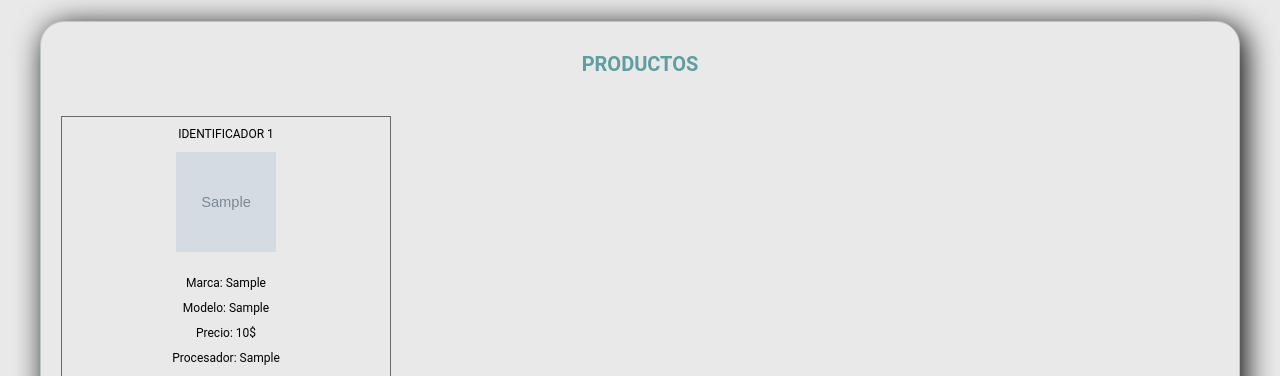
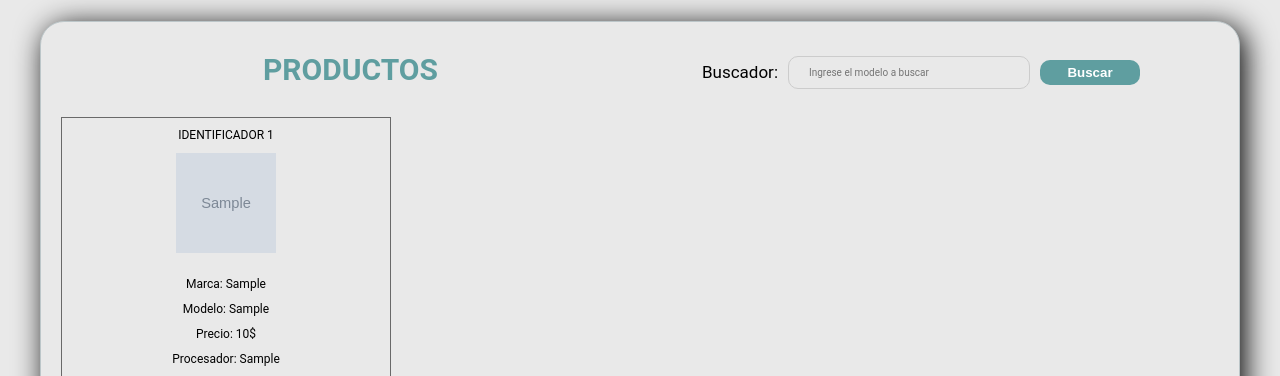
Before and after one commit to xFlameLiq/HTTP, a PHP site: page /productos.php in a window 1280 px wide. Shown: the part 72-448 px from the top of the page. Run offline with PHP 8.4, Linux system fonts and the light colour scheme; tables that the repository leaves empty or names only in its code hold one stand-in row (values such as "Sample post"); grey boxes marked "Sample" are stand-in pictures; data that the repository does not hold is empty; some libraries are stand-ins or nearby versions.

Commit message:
Proyecto terminado

```diff
--- a/css/productos.css
+++ b/css/productos.css
@@ -13,6 +13,7 @@ html {
 }
 
 h1 {
+    font-size: 3rem;
     text-align: center;
     color: cadetblue;
     margin-bottom: 2rem;
@@ -29,7 +30,7 @@ p {
 }
 
 .title {
-    margin-bottom: 4rem;
+
 }
 
 .imagen {
@@ -37,6 +38,17 @@ p {
     width: 35rem;
     margin-bottom: 5rem;
 }
+
+.title-container {
+
+}
+
+.header-prod-container {
+    margin-bottom: 1rem;
+    display: grid;
+    grid-template-columns: repeat(2,1fr);
+}
+
 
 .container-prod {
     width: 120rem;
@@ -69,7 +81,6 @@ p {
 
 .container-prod>div label {
     display: block;
-    font-weight: bold;
 }
 .container-prod>div input {
     all: unset;
@@ -121,3 +132,57 @@ p {
     margin-bottom: 3rem;
     height: 35rem;
 }
+
+.search-form {
+    width: 50rem;
+}
+
+.buscador {
+    display: flex;
+    width: 100%;
+    height: 4rem;
+    justify-content: flex-end;
+}
+
+
+.buscador>div  {
+    display: flex;
+    justify-content: center;
+    align-items: center;
+    margin: 10px 0;
+}
+.buscador>div label {
+    display: block;
+    font-size: 1.7rem;
+}
+.buscador>div input {
+    all: unset;
+    font-size: 1rem;
+    padding: 10px 20px;
+    margin-left: 10px;
+    border-radius: 10px;
+    width: 20rem;
+    border: 1px solid #ccc;
+}
+
+.buscador > .btn-buscador {
+    margin-left: 1rem;
+}
+
+.buscador button {
+    border: none;
+    width: 10rem;
+    padding: 5px 20px;
+    background-color: cadetblue;
+    border-radius: 10px;
+    font-weight: bold;
+    margin: 0 auto;
+    color: #fff;
+    cursor: pointer;
+}
+
+.buscador button:hover {
+    outline: 1px solid cadetblue;
+    background-color: #fff;
+    color: cadetblue;
+}
--- a/css/shopping_car.css
+++ b/css/shopping_car.css
@@ -23,6 +23,7 @@ h1 {
     text-align: center;
     line-height: 1.5rem;
 }
+
 
 
 .shopping_cart-container {
--- a/productos.php
+++ b/productos.php
@@ -49,12 +49,33 @@ $query=mysqli_query($con,$sql);
     </div>
   </header>
 
+
+
+
   <div class="container-prod">
-    <h1 class="title">PRODUCTOS</h1>
+    <div class="header-prod-container">
+            <div class="title-container">
+                <h1 class="title">PRODUCTOS</h1>
+            </div>
+            <div class="search-container">
+                <form class="search-form" action="" method="GET">
+                     <div class="buscador">
+                        <div>
+                            <label for="buscador">Buscador:</label>
+                             <input class="box" type="text" name="buscador" id="buscador" placeholder="Ingrese el modelo a buscar" />
+                        </div>
+                        <div class="btn-buscador"><button type="submit" name="buscar" id="buscar">Buscar</button>
+                        </div>
+                    </div>
+                </form>
+            </div>
+        </div>
     <div class="content-devices">
     <?php
-
-        while($row=mysqli_fetch_array($query)) {
+    if(isset($_GET['buscar'])) {
+        $busqueda=$_GET['buscador'];
+        $consulta = $con->query("SELECT * FROM products WHERE modelo LIKE '%$busqueda%'");
+        while($row = $consulta->fetch_array()) {
 
 ?>
         <div class="products">
@@ -78,8 +99,35 @@ $query=mysqli_query($con,$sql);
             </div>
         </div>
         <?php
+            }
+        } else {
+            while($row=mysqli_fetch_array($query)) {
+
+    ?>
+     <div class="products">
+            <div class="devices">
+                <p class="text">IDENTIFICADOR <span><?php echo $row['id']?></span></p>
+                <p class="text"><img src="assets/telefonos/<?php echo $row['foto']?>" class="photo" alt=""></p>
+                <p class="text">Marca: <span><?php echo $row['marca']?></span></p>
+                <p class="text">Modelo: <span><?php echo $row['modelo']?></span></p>
+                <p class="text">Precio: <span><?php echo $row['precio']?>$</span></p>
+                <p class="text">Procesador: <span><?php echo $row['procesador']?></span></p>
+                <p class="text">Memoria RAM: <span><?php echo $row['memoriaRAM']?></span></p>
+                <p class="text">Almacenamiento: <span><?php echo $row['memoriaROM']?></span></p>
+                <p class="text">Bateria: <span><?php echo $row['bateria']?></span></p>
+                <p class="text">Descripcion: <span><?php echo $row['descripcion']?></span></p>
+            </div>
+            <div class="buttons">
+                <form action="carrito.php" method="GET">
+                    <button type="submit" name="carrito" value="<?php echo $row['id']?>">Agregar al carrito</button>
+                </form>
+
+            </div>
+        </div>
+        <?php
+            }
         }
-    ?>
+        ?>
     </div>
 </div>
 
```
